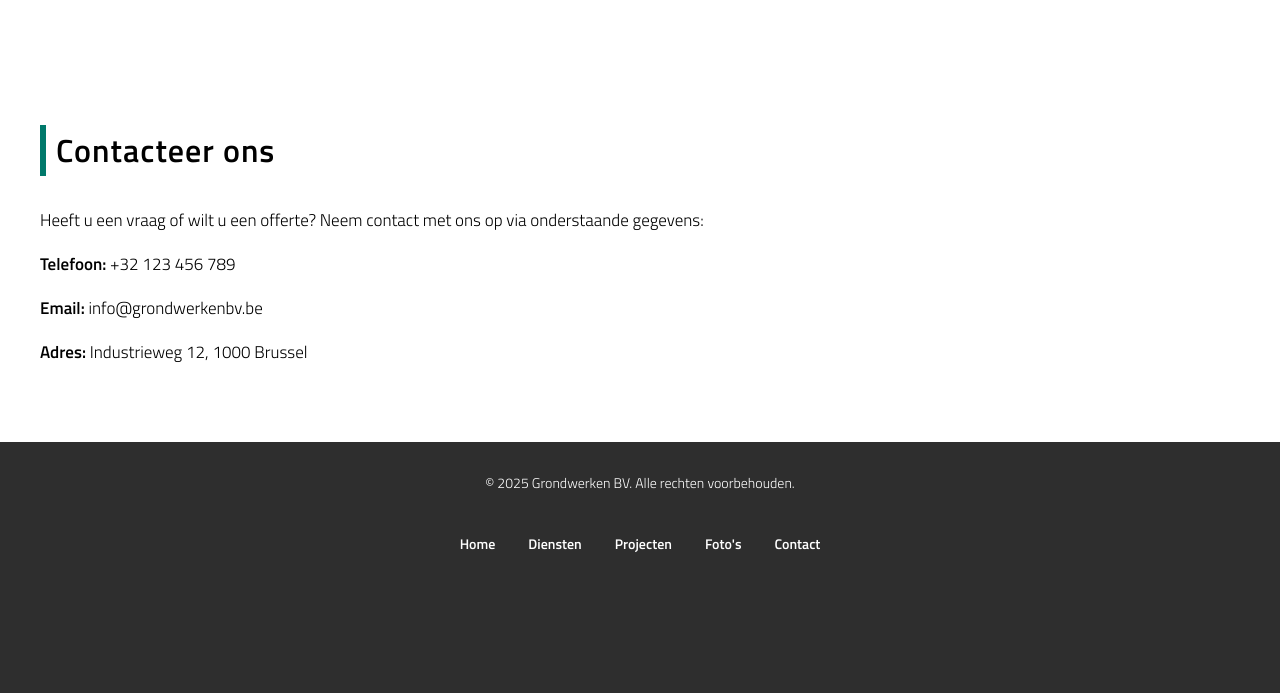
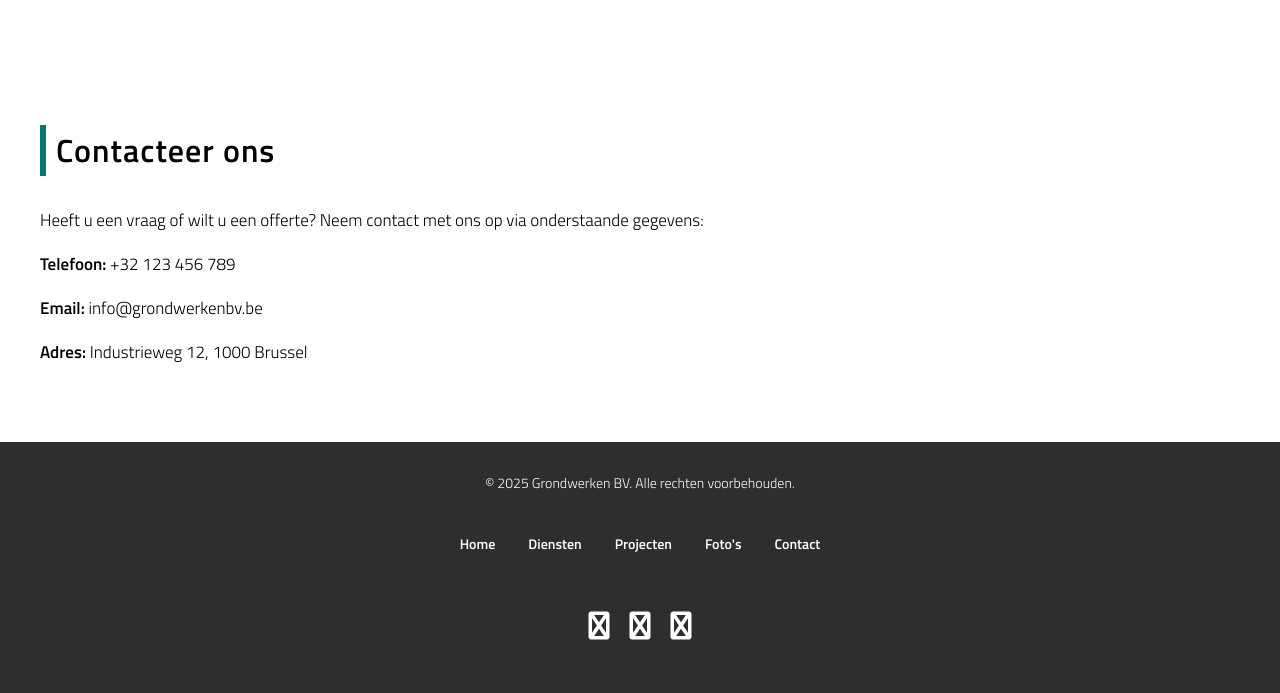
Before and after one commit to Erol8383ates/grondwerken, a plain HTML site: page index.html in a window 1280 px wide. Shown: the part 2357-3050 px from the top of the page. Drawn offline with nearby package versions, Linux system fonts and the light colour scheme.

Commit message:
Update index.html

```diff
--- a/index.html
+++ b/index.html
@@ -8,7 +8,8 @@
    <link href="https://fonts.googleapis.com/css2?family=Titillium+Web:wght@300;600&display=swap" rel="stylesheet" />
    <link rel="stylesheet" href="https://fonts.googleapis.com/css?family=Raleway" />
    <link href="https://unpkg.com/aos@2.3.4/dist/aos.css" rel="stylesheet">
-   <link rel="stylesheet" href="https://cdnjs.cloudflare.com/ajax/libs/font-awesome/5.15.4/css/all.min.css">
+   <link rel="stylesheet" href="https://cdnjs.cloudflare.com/ajax/libs/font-awesome/6.4.0/css/all.min.css" />
+
 
    <style>
       :root {
```
